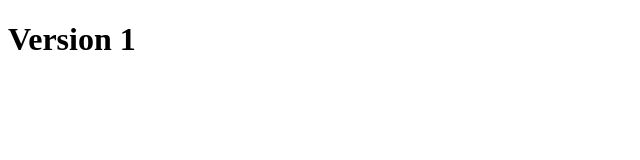
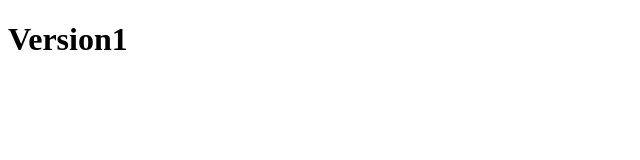
Before and after one commit to ghostpandab00/test, a plain HTML site: page index.html in a window 1280 px wide. Shown: the full height of the page, 0-640 px from the left. Drawn offline with Linux system fonts and the light colour scheme.

Commit message:
Update index.html

```diff
--- a/index.html
+++ b/index.html
@@ -6,6 +6,6 @@
     <title>Flask Docker</title>
 </head>
 <body>
-    <h1> Version 1</h1>
+    <h1> Version1</h1>
 </body>
 </html>
```
